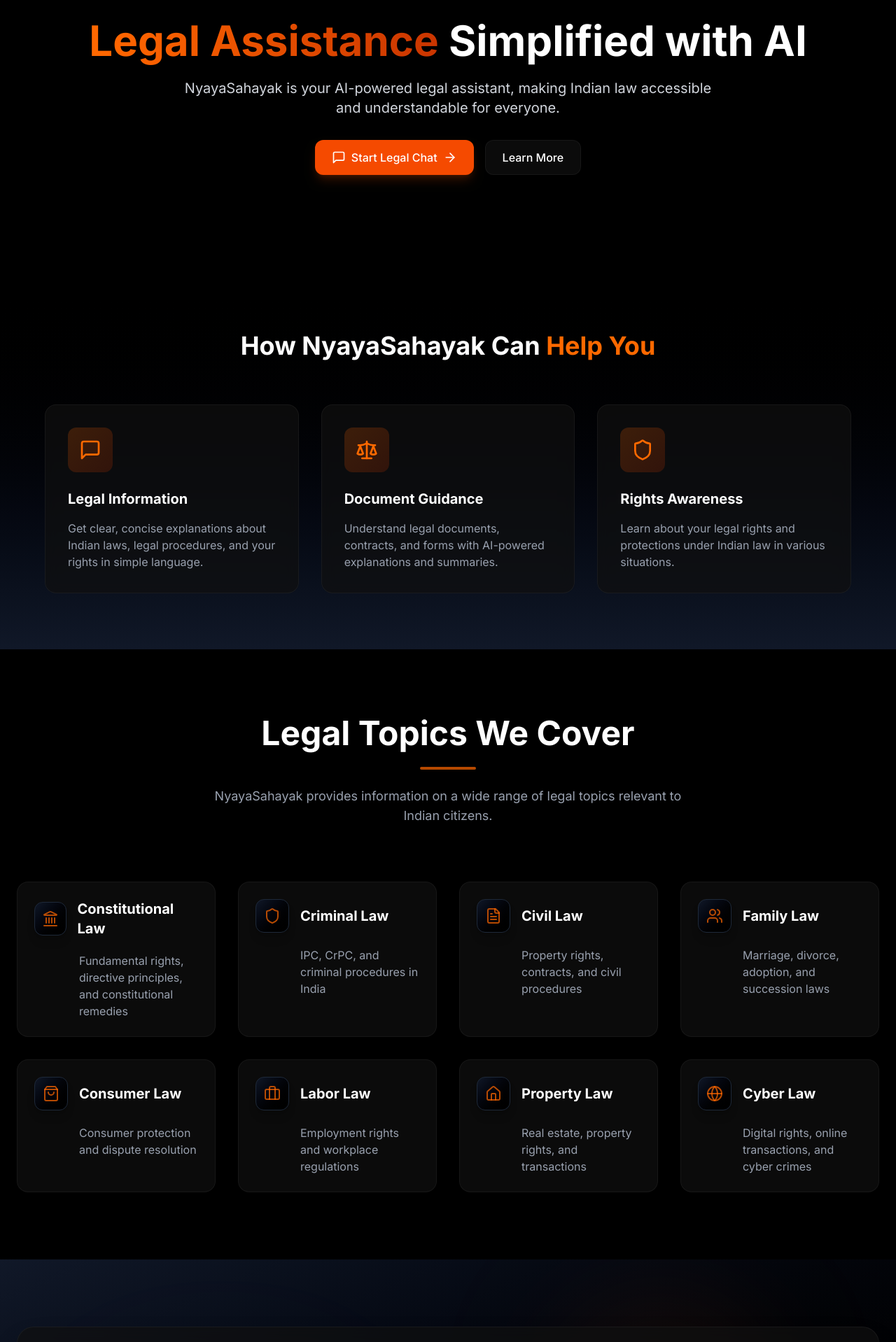
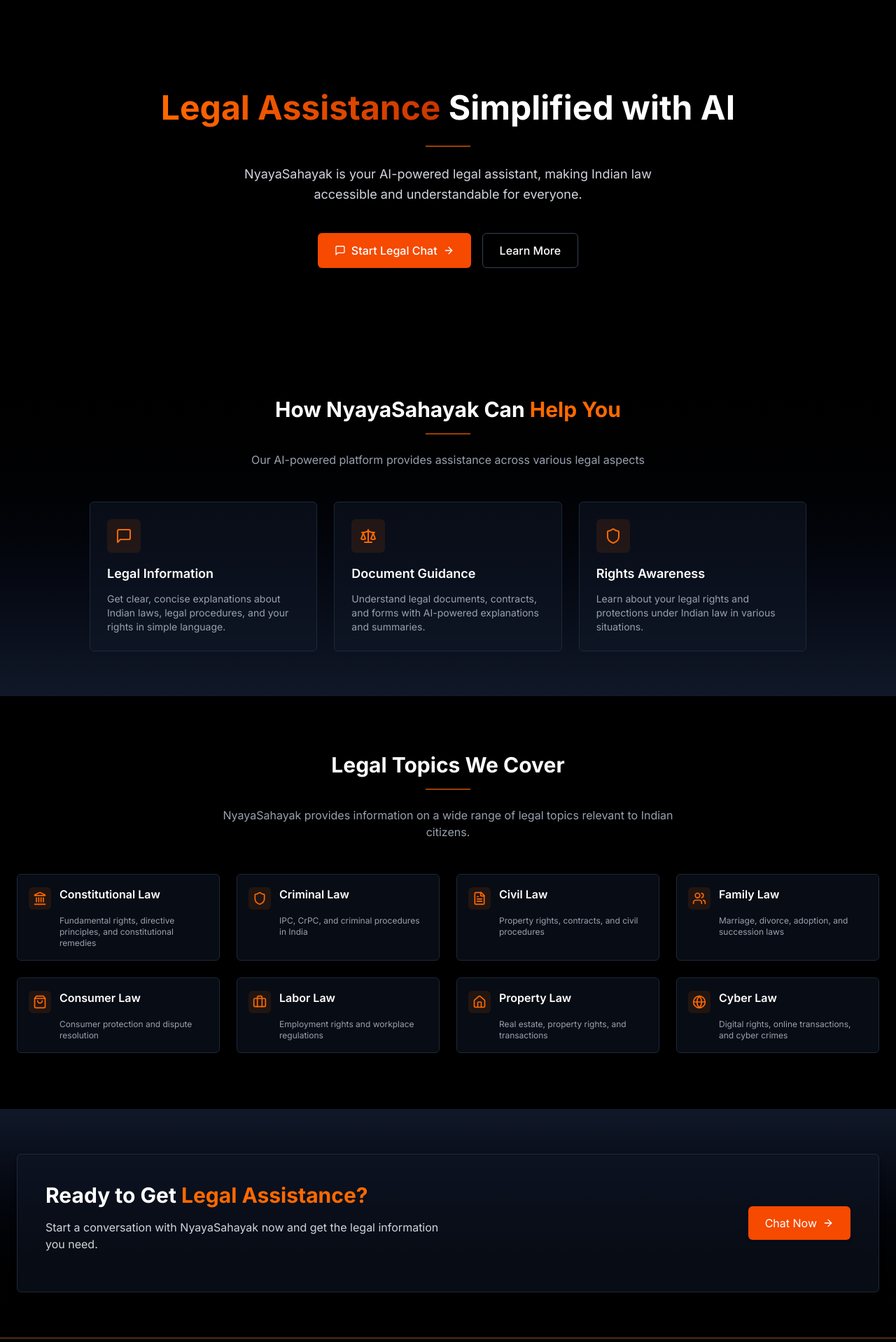
Before and after one commit to Rahul1710200/NyayaShayak, a Next.js app: page / in a window 1280 px wide. Shown: the part 100-2018 px from the top of the page at 70% size. Built offline with nearby package versions, Linux system fonts and the light colour scheme.

Commit message:
fix(ui): minor ui update

```diff
--- a/src/app/page.tsx
+++ b/src/app/page.tsx
@@ -9,32 +9,39 @@ export default function Home() {
     <div className="min-h-screen bg-black text-white">
 
       {/* Hero Section */}
-      <section className="pt-32 pb-20 px-6">
-        <div className="container mx-auto max-w-6xl">
-          <div className="text-center mb-16">
-            <h1 className="text-5xl md:text-6xl font-bold mb-6">
+      <section className="relative pt-56 pb-16 px-6">
+        <div className="absolute inset-0 z-0">
+          <div className="absolute top-0 left-0 w-full h-full bg-[radial-gradient(circle_at_top_right,_var(--tw-gradient-stops))] from-gray-800/20 via-black to-black"></div>
+        </div>
+        <div className="container mx-auto max-w-5xl relative z-10">
+          <div className="text-center mb-14">
+            <h1 className="text-3xl md:text-5xl font-bold mb-6 leading-tight">
               <span className="bg-gradient-to-r from-orange-500 to-orange-700 text-transparent bg-clip-text">
                 Legal Assistance
               </span>{' '}
-              Simplified with AI
+              <br className="md:hidden" />
+              <span>
+                Simplified with AI
+              </span>
             </h1>
-            <p className="text-xl text-gray-300 max-w-3xl mx-auto mb-8">
+            <div className="h-[2px] w-16 bg-orange-500/60 mx-auto mb-6"></div>
+            <p className="text-base md:text-lg text-gray-300 max-w-2xl mx-auto mb-10 leading-relaxed">
               NyayaSahayak is your AI-powered legal assistant, making Indian law accessible and understandable for everyone.
             </p>
             <div className="flex flex-col sm:flex-row justify-center gap-4">
               <Link
                 href="/chat"
-                className="bg-orange-600 hover:bg-orange-700 text-white font-medium py-3 px-6 rounded-xl transition-all flex items-center justify-center gap-2 shadow-lg shadow-orange-600/20"
+                className="bg-orange-600 hover:bg-orange-700 text-white font-medium py-3 px-6 rounded-md transition-all duration-300 flex items-center justify-center gap-2 shadow-md hover:shadow-lg hover:shadow-orange-600/20 hover:translate-y-[-1px]"
               >
-                <MessageSquare className="w-5 h-5" />
-                Start Legal Chat
-                <ArrowRight className="w-5 h-5" />
+                <MessageSquare className="w-4 h-4" />
+                <span>Start Legal Chat</span>
+                <ArrowRight className="w-4 h-4 transition-transform duration-300 group-hover:translate-x-1" />
               </Link>
               <Link
                 href="/about"
-                className="glass text-white font-medium py-3 px-6 rounded-xl transition-all flex items-center justify-center gap-2 border border-gray-800 hover:border-orange-500/30"
+                className="bg-transparent text-white font-medium py-3 px-6 rounded-md transition-all duration-300 flex items-center justify-center gap-2 border border-gray-700 hover:border-orange-500/30 hover:bg-gray-900/30 hover:translate-y-[-1px]"
               >
-                Learn More
+                <span>Learn More</span>
               </Link>
             </div>
           </div>
@@ -42,42 +49,48 @@ export default function Home() {
       </section>
 
       {/* Features Section */}
-      <section className="py-20 px-6 bg-gradient-to-b from-black to-gray-900">
-        <div className="container mx-auto max-w-6xl">
-          <h2 className="text-3xl md:text-4xl font-bold text-center mb-16">
-            How NyayaSahayak Can <span className="text-orange-500">Help You</span>
-          </h2>
+      <section className="py-16 px-6 bg-gradient-to-b from-black to-gray-900">
+        <div className="container mx-auto max-w-5xl">
+          <div className="text-center mb-12">
+            <h2 className="text-2xl md:text-3xl font-bold mb-4">
+              How NyayaSahayak Can <span className="text-orange-500">Help You</span>
+            </h2>
+            <div className="h-[2px] w-16 bg-orange-500/60 mx-auto mb-6"></div>
+            <p className="text-sm md:text-base text-gray-400 max-w-2xl mx-auto mb-10">
+              Our AI-powered platform provides assistance across various legal aspects
+            </p>
+          </div>
 
-          <div className="grid grid-cols-1 md:grid-cols-3 gap-8">
+          <div className="grid grid-cols-1 md:grid-cols-3 gap-6">
             {/* Feature 1 */}
-            <div className="glass p-8 rounded-2xl border border-gray-800 hover:border-orange-500/30 transition-all group">
-              <div className="w-16 h-16 rounded-xl bg-gradient-to-br from-orange-500/20 to-orange-700/20 flex items-center justify-center mb-6 group-hover:from-orange-500/30 group-hover:to-orange-700/30 transition-all">
-                <MessageSquare className="w-8 h-8 text-orange-500" />
+            <div className="bg-gray-900/50 p-6 rounded-md border border-gray-800 hover:border-orange-500/30 transition-all duration-300 hover:shadow-lg hover:shadow-orange-600/5 hover:translate-y-[-3px] group">
+              <div className="w-12 h-12 rounded-md bg-orange-500/10 flex items-center justify-center mb-4">
+                <MessageSquare className="w-6 h-6 text-orange-500" />
               </div>
-              <h3 className="text-xl font-bold mb-4 group-hover:text-orange-400 transition-colors">Legal Information</h3>
-              <p className="text-gray-400">
+              <h3 className="text-lg font-semibold mb-3 group-hover:text-orange-400 transition-colors">Legal Information</h3>
+              <p className="text-sm text-gray-400">
                 Get clear, concise explanations about Indian laws, legal procedures, and your rights in simple language.
               </p>
             </div>
 
             {/* Feature 2 */}
-            <div className="glass p-8 rounded-2xl border border-gray-800 hover:border-orange-500/30 transition-all group">
-              <div className="w-16 h-16 rounded-xl bg-gradient-to-br from-orange-500/20 to-orange-700/20 flex items-center justify-center mb-6 group-hover:from-orange-500/30 group-hover:to-orange-700/30 transition-all">
-                <Scale className="w-8 h-8 text-orange-500" />
+            <div className="bg-gray-900/50 p-6 rounded-md border border-gray-800 hover:border-orange-500/30 transition-all duration-300 hover:shadow-lg hover:shadow-orange-600/5 hover:translate-y-[-3px] group">
+              <div className="w-12 h-12 rounded-md bg-orange-500/10 flex items-center justify-center mb-4">
+                <Scale className="w-6 h-6 text-orange-500" />
               </div>
-              <h3 className="text-xl font-bold mb-4 group-hover:text-orange-400 transition-colors">Document Guidance</h3>
-              <p className="text-gray-400">
+              <h3 className="text-lg font-semibold mb-3 group-hover:text-orange-400 transition-colors">Document Guidance</h3>
+              <p className="text-sm text-gray-400">
                 Understand legal documents, contracts, and forms with AI-powered explanations and summaries.
               </p>
             </div>
 
             {/* Feature 3 */}
-            <div className="glass p-8 rounded-2xl border border-gray-800 hover:border-orange-500/30 transition-all group">
-              <div className="w-16 h-16 rounded-xl bg-gradient-to-br from-orange-500/20 to-orange-700/20 flex items-center justify-center mb-6 group-hover:from-orange-500/30 group-hover:to-orange-700/30 transition-all">
-                <Shield className="w-8 h-8 text-orange-500" />
+            <div className="bg-gray-900/50 p-6 rounded-md border border-gray-800 hover:border-orange-500/30 transition-all duration-300 hover:shadow-lg hover:shadow-orange-600/5 hover:translate-y-[-3px] group">
+              <div className="w-12 h-12 rounded-md bg-orange-500/10 flex items-center justify-center mb-4">
+                <Shield className="w-6 h-6 text-orange-500" />
               </div>
-              <h3 className="text-xl font-bold mb-4 group-hover:text-orange-400 transition-colors">Rights Awareness</h3>
-              <p className="text-gray-400">
+              <h3 className="text-lg font-semibold mb-3 group-hover:text-orange-400 transition-colors">Rights Awareness</h3>
+              <p className="text-sm text-gray-400">
                 Learn about your legal rights and protections under Indian law in various situations.
               </p>
             </div>
@@ -86,46 +99,42 @@ export default function Home() {
       </section>
 
       {/* Topics Grid */}
-      <section className="py-24 bg-black relative">
-        <div className="absolute inset-0 z-0 overflow-hidden">
-          <div className="absolute top-0 left-0 w-full h-full bg-[radial-gradient(ellipse_at_center,_var(--tw-gradient-stops))] from-gray-900/50 via-black to-black"></div>
-        </div>
-
-        <div className="container mx-auto px-6 relative z-10">
-          <div className="text-center mb-20">
-            <h2 className="text-4xl md:text-5xl font-bold mb-6">Legal Topics We Cover</h2>
-            <div className="h-1 w-20 bg-orange-500 mx-auto rounded-full mb-6 opacity-70"></div>
-            <p className="text-gray-400 max-w-2xl mx-auto text-lg">
+      <section className="py-20 bg-black">
+        <div className="container mx-auto px-6">
+          <div className="text-center mb-12">
+            <h2 className="text-2xl md:text-3xl font-bold mb-4">Legal Topics We Cover</h2>
+            <div className="h-[2px] w-16 bg-orange-500/60 mx-auto mb-6"></div>
+            <p className="text-sm md:text-base text-gray-400 max-w-2xl mx-auto mb-10">
               NyayaSahayak provides information on a wide range of legal topics relevant to Indian citizens.
             </p>
           </div>
 
-          <div className="grid grid-cols-1 sm:grid-cols-2 lg:grid-cols-4 gap-8">
+          <div className="grid grid-cols-2 md:grid-cols-4 gap-4 md:gap-6">
             {[
-              { title: "Constitutional Law", desc: "Fundamental rights, directive principles, and constitutional remedies", icon: <Landmark className="w-6 h-6" /> },
-              { title: "Criminal Law", desc: "IPC, CrPC, and criminal procedures in India", icon: <Shield className="w-6 h-6" /> },
-              { title: "Civil Law", desc: "Property rights, contracts, and civil procedures", icon: <FileText className="w-6 h-6" /> },
-              { title: "Family Law", desc: "Marriage, divorce, adoption, and succession laws", icon: <Users className="w-6 h-6" /> },
-              { title: "Consumer Law", desc: "Consumer protection and dispute resolution", icon: <ShoppingBag className="w-6 h-6" /> },
-              { title: "Labor Law", desc: "Employment rights and workplace regulations", icon: <Briefcase className="w-6 h-6" /> },
-              { title: "Property Law", desc: "Real estate, property rights, and transactions", icon: <HomeIcon className="w-6 h-6" /> },
-              { title: "Cyber Law", desc: "Digital rights, online transactions, and cyber crimes", icon: <Globe className="w-6 h-6" /> }
+              { title: "Constitutional Law", desc: "Fundamental rights, directive principles, and constitutional remedies", icon: <Landmark className="w-5 h-5" /> },
+              { title: "Criminal Law", desc: "IPC, CrPC, and criminal procedures in India", icon: <Shield className="w-5 h-5" /> },
+              { title: "Civil Law", desc: "Property rights, contracts, and civil procedures", icon: <FileText className="w-5 h-5" /> },
+              { title: "Family Law", desc: "Marriage, divorce, adoption, and succession laws", icon: <Users className="w-5 h-5" /> },
+              { title: "Consumer Law", desc: "Consumer protection and dispute resolution", icon: <ShoppingBag className="w-5 h-5" /> },
+              { title: "Labor Law", desc: "Employment rights and workplace regulations", icon: <Briefcase className="w-5 h-5" /> },
+              { title: "Property Law", desc: "Real estate, property rights, and transactions", icon: <HomeIcon className="w-5 h-5" /> },
+              { title: "Cyber Law", desc: "Digital rights, online transactions, and cyber crimes", icon: <Globe className="w-5 h-5" /> }
             ].map((topic, index) => (
               <div
                 key={index}
-                className="glass p-6 rounded-2xl border border-gray-800 hover:border-orange-500/20 transition-all duration-300 group hover:transform hover:translate-y-[-5px]"
+                className="bg-gray-900/50 p-4 rounded-md border border-gray-800 hover:border-orange-500/30 transition-all duration-300 hover:shadow-lg hover:translate-y-[-3px] group"
               >
-                <div className="flex items-center space-x-4 mb-5">
-                  <div className="w-12 h-12 rounded-xl bg-gradient-to-br from-gray-900 to-black flex items-center justify-center border border-gray-800 group-hover:border-orange-500/30 transition-all duration-300 shadow-lg">
-                    <div className="text-orange-500/70 group-hover:text-orange-500 transition-colors duration-300">
+                <div className="flex items-start space-x-3 mb-2">
+                  <div className="w-8 h-8 rounded-md bg-orange-500/10 flex items-center justify-center flex-shrink-0 mt-0.5">
+                    <div className="text-orange-500">
                       {topic.icon}
                     </div>
                   </div>
-                  <h3 className="text-xl font-bold text-white group-hover:text-orange-400 transition-colors duration-300">
+                  <h3 className="text-base font-semibold text-white group-hover:text-orange-400 transition-colors">
                     {topic.title}
                   </h3>
                 </div>
-                <p className="text-gray-400 pl-16">
+                <p className="text-xs text-gray-400 ml-11">
                   {topic.desc}
                 </p>
               </div>
@@ -135,36 +144,32 @@ export default function Home() {
       </section>
 
       {/* CTA Section */}
-      <section className="py-24 bg-gradient-to-br from-gray-900 to-black relative overflow-hidden">
-        <div className="absolute inset-0 z-0">
-          <div className="absolute top-1/2 left-1/2 transform -translate-x-1/2 -translate-y-1/2 w-full h-full max-w-5xl max-h-5xl">
-            <div className="absolute top-0 right-0 w-96 h-96 bg-orange-500 rounded-full mix-blend-multiply filter blur-3xl opacity-5 animate-blob animation-delay-2000"></div>
-            <div className="absolute bottom-0 left-0 w-96 h-96 bg-purple-500 rounded-full mix-blend-multiply filter blur-3xl opacity-5 animate-blob"></div>
-          </div>
-        </div>
-
-        <div className="container mx-auto px-6 relative z-10">
-          <div className="glass rounded-3xl p-12 md:p-20 shadow-2xl border border-gray-800">
-            <div className="flex flex-col md:flex-row items-center justify-between gap-10">
+      <section className="py-16 bg-gradient-to-b from-gray-900 to-black">
+        <div className="container mx-auto px-6">
+          <div className="bg-gray-900/50 rounded-md p-8 md:p-10 shadow-lg border border-gray-800">
+            <div className="flex flex-col md:flex-row items-center justify-between gap-8">
               <div className="md:w-2/3">
-                <h2 className="text-4xl md:text-5xl font-bold mb-6 gradient-text inline-block">Ready to Get Legal Assistance?</h2>
-                <p className="text-gray-300 mb-0 md:mb-6 max-w-xl text-lg">
+                <h2 className="text-2xl md:text-3xl font-bold mb-4 text-white">Ready to Get <span className="text-orange-500">Legal Assistance?</span></h2>
+                <p className="text-sm md:text-base text-gray-300 mb-0 md:mb-4 max-w-xl">
                   Start a conversation with NyayaSahayak now and get the legal information you need.
                 </p>
               </div>
               <div className="md:w-1/3 flex justify-center md:justify-end">
                 <Link
                   href="/chat"
-                  className="bg-orange-600 hover:bg-orange-700 text-white px-10 py-5 rounded-full text-xl transition-all duration-300 flex items-center space-x-3 shadow-lg shadow-orange-600/20 whitespace-nowrap btn-hover-effect"
+                  className="bg-orange-600 hover:bg-orange-700 text-white px-6 py-3 rounded-md text-base transition-all duration-300 flex items-center space-x-2 shadow-md hover:shadow-lg hover:shadow-orange-600/20 hover:translate-y-[-1px] group"
                 >
                   <span>Chat Now</span>
-                  <ArrowRight className="w-6 h-6" />
+                  <ArrowRight className="w-4 h-4 group-hover:translate-x-1 transition-transform duration-300" />
                 </Link>
               </div>
             </div>
           </div>
         </div>
       </section>
+
+      {/* Footer Accent */}
+      <div className="h-[2px] w-full bg-orange-500/30"></div>
     </div>
   );
 }
```
Also changed, not shown: src/app/about/page.tsx (+37 -32 lines).
